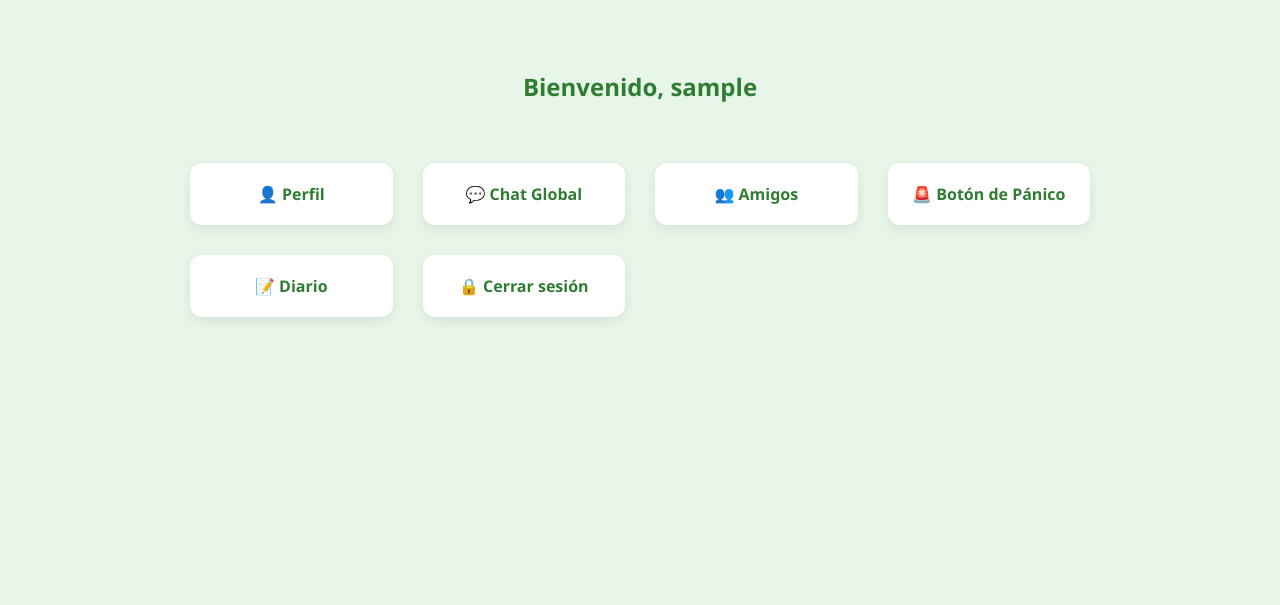
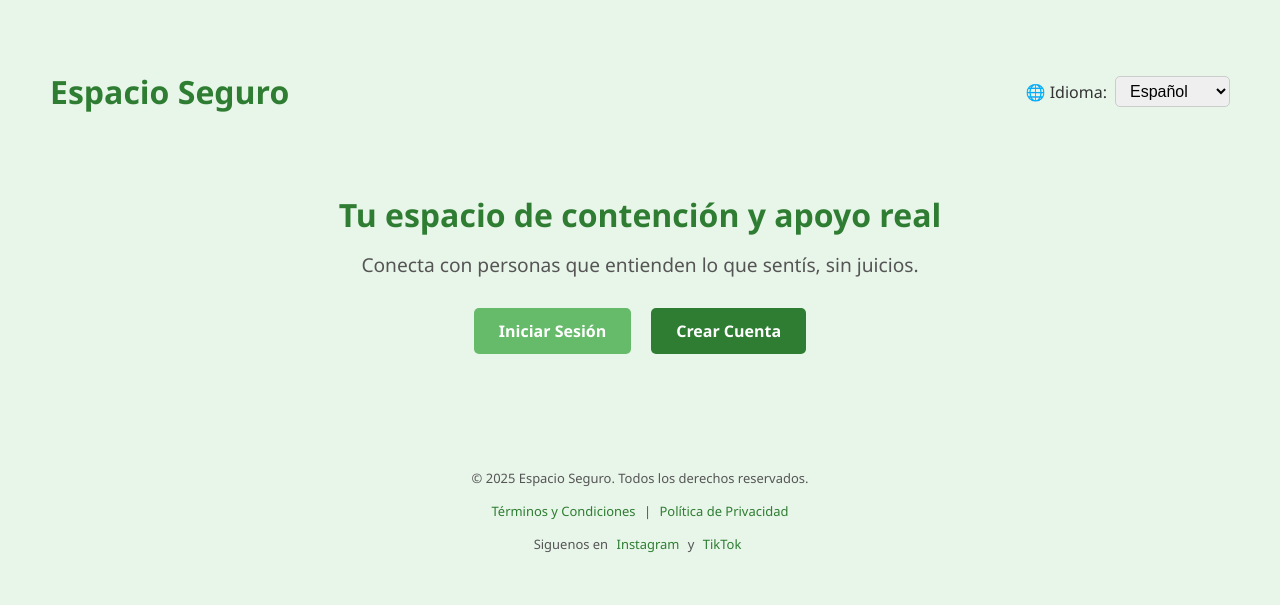
Before and after one commit to s4r4s4t3/espacio-seguro, a Flask app: page / in a window 1280 px wide. Shown: the top 605 px of the page. Run offline with Flask 3, Linux system fonts and the light colour scheme; the visitor is signed in with stand-in values (Sample User, id 1).

Commit message:
feat: implement global landing page with multi-language selector and seamless routing integration

```diff
--- a/app/__init__.py
+++ b/app/__init__.py
@@ -46,7 +46,7 @@ def create_app():
     app.register_blueprint(auth_bp)
 
     from app.routes.home import home_bp
-    app.register_blueprint(home_bp)
+    app.register_blueprint(home_bp, url_prefix="/")  # 🗝️ Se asegura que la landing / funcione
 
     from app.routes.chat import chat_bp
     app.register_blueprint(chat_bp)
--- a/app/routes/home.py
+++ b/app/routes/home.py
@@ -6,13 +6,12 @@ from ..models import db, PanicLog, User, Message
 
 home_bp = Blueprint('home', __name__)
 
-# Ruta raíz → ahora sirve la plantilla home.html y requiere login
+# 🚩 NUEVO: Ruta raíz → Landing pública (sin login)
 @home_bp.route('/')
-@login_required
-def index():
-    return render_template("home.html", user=current_user)
+def landing():
+    return render_template("landing.html")
 
-# Alternativa: ruta /home (opcional)
+# Ruta /home → solo para usuarios logueados (tu dashboard)
 @home_bp.route('/home')
 @login_required
 def home():
--- a/app/static/style.css
+++ b/app/static/style.css
@@ -328,3 +328,97 @@ button:hover {
 .chat-image:hover {
   transform: scale(1.05);
 }
+
+/* === LANDING PAGE === */
+header {
+  width: 100%;
+  max-width: 1200px;
+  padding: 20px 40px;
+  display: flex;
+  justify-content: space-between;
+  align-items: center;
+}
+
+.logo h1 {
+  font-size: 2em;
+  color: #2e7d32;
+  margin: 0;
+}
+
+.language-selector {
+  display: flex;
+  align-items: center;
+  gap: 8px;
+}
+
+.language-selector select {
+  padding: 5px 10px;
+  border-radius: 5px;
+  border: 1px solid #ccc;
+  font-size: 1em;
+}
+
+.hero {
+  text-align: center;
+  margin: 60px 20px;
+}
+
+.hero h2 {
+  font-size: 2em;
+  margin-bottom: 15px;
+  color: #2e7d32;
+}
+
+.hero p {
+  font-size: 1.2em;
+  color: #555;
+  max-width: 600px;
+  margin: 0 auto 30px auto;
+}
+
+.cta-buttons {
+  display: flex;
+  gap: 20px;
+  justify-content: center;
+  flex-wrap: wrap;
+}
+
+.btn {
+  display: inline-block;
+  background: #66bb6a;
+  color: white;
+  padding: 12px 25px;
+  border-radius: 5px;
+  font-weight: bold;
+  text-decoration: none;
+  transition: background 0.2s;
+}
+
+.btn:hover {
+  background: #388e3c;
+}
+
+.btn.secondary {
+  background: #2e7d32;
+}
+
+.btn.secondary:hover {
+  background: #1b5e20;
+}
+
+footer {
+  margin-top: auto;
+  text-align: center;
+  padding: 40px 20px;
+  font-size: 0.9em;
+  color: #555;
+}
+
+footer a {
+  color: #2e7d32;
+  margin: 0 5px;
+}
+
+footer a:hover {
+  text-decoration: underline;
+}
--- /dev/null
+++ b/app/templates/landing.html
@@ -0,0 +1,43 @@
+<!DOCTYPE html>
+<html lang="es">
+<head>
+  <meta charset="UTF-8">
+  <title>Espacio Seguro - Tu lugar de contención</title>
+  <link rel="stylesheet" href="{{ url_for('static', filename='style.css') }}">
+</head>
+<body>
+  <!-- Header con logo y selector idioma -->
+  <header>
+    <div class="logo">
+      <h1>Espacio Seguro</h1>
+    </div>
+    <div class="language-selector">
+      <label for="language">🌐 Idioma:</label>
+      <select id="language" name="language">
+        <option value="es" selected>Español</option>
+        <option value="en">English</option>
+        <option value="pt">Português</option>
+      </select>
+    </div>
+  </header>
+
+  <!-- Hero principal -->
+  <main>
+    <section class="hero">
+      <h2>Tu espacio de contención y apoyo real</h2>
+      <p>Conecta con personas que entienden lo que sentís, sin juicios.</p>
+      <div class="cta-buttons">
+        <a href="{{ url_for('auth.login') }}" class="btn">Iniciar Sesión</a>
+        <a href="{{ url_for('auth.register') }}" class="btn secondary">Crear Cuenta</a>
+      </div>
+    </section>
+  </main>
+
+  <!-- Footer profesional -->
+  <footer>
+    <p>&copy; 2025 Espacio Seguro. Todos los derechos reservados.</p>
+    <p><a href="#">Términos y Condiciones</a> | <a href="#">Política de Privacidad</a></p>
+    <p>Siguenos en <a href="#">Instagram</a> y <a href="#">TikTok</a></p>
+  </footer>
+</body>
+</html>
```
